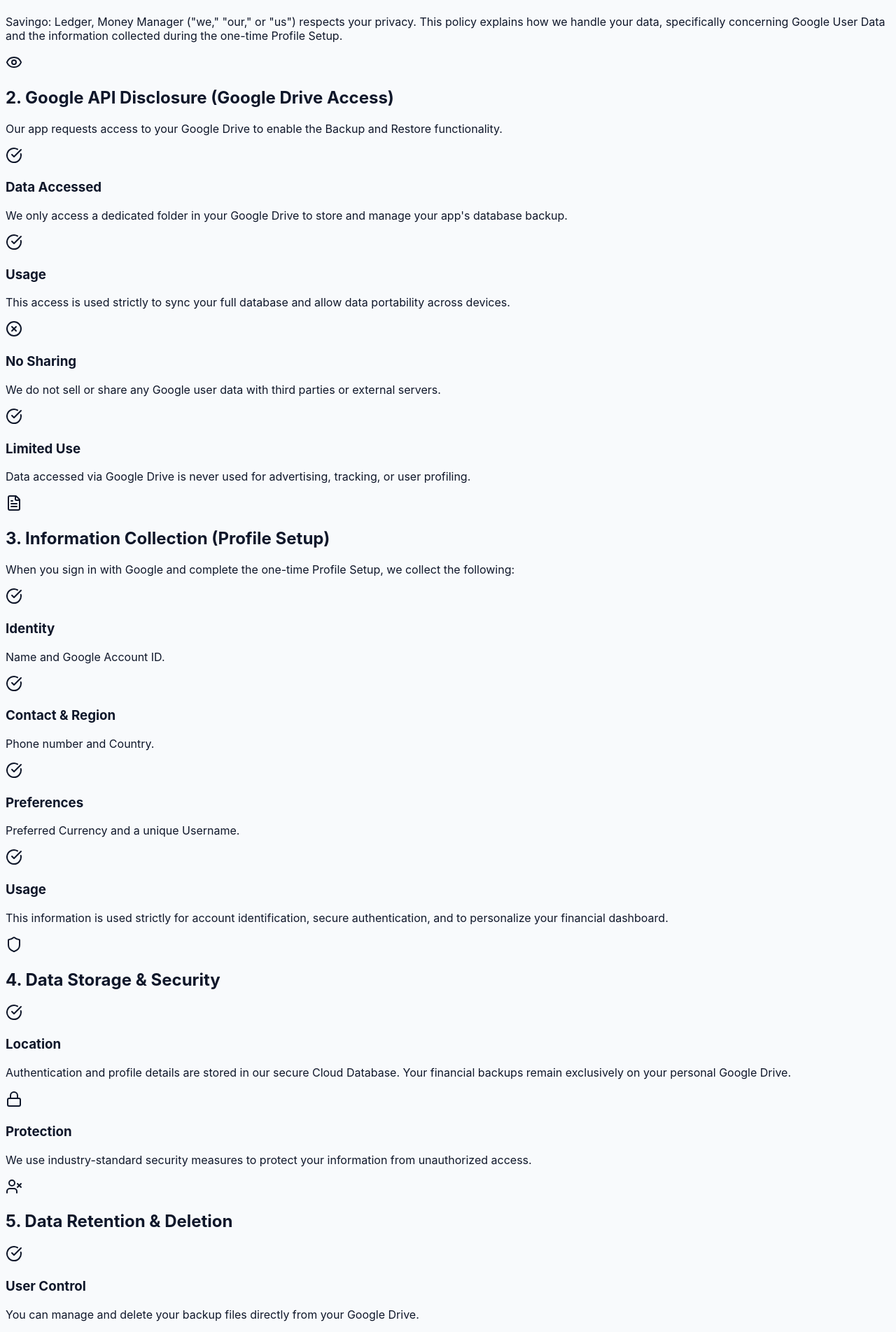
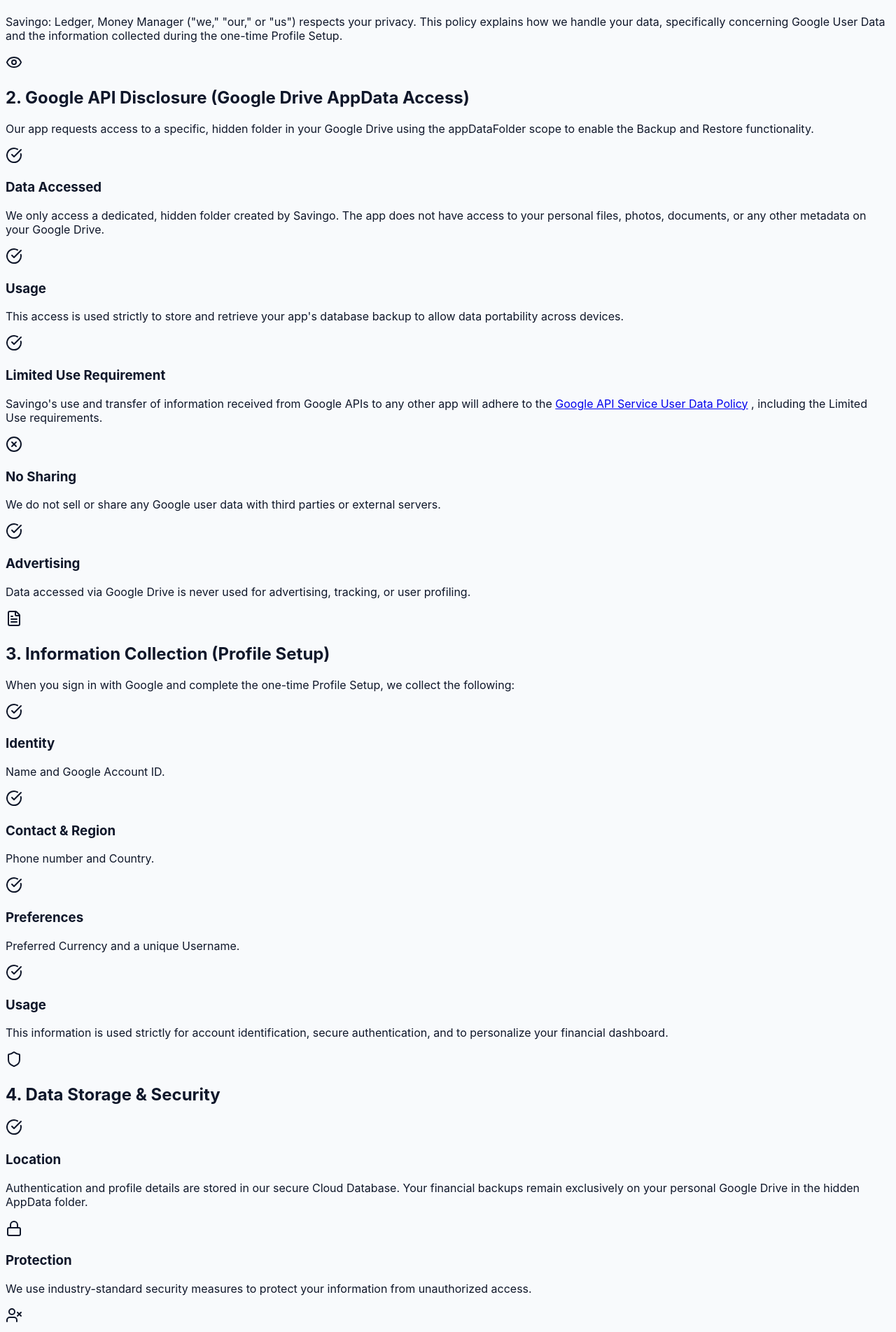
Before and after one commit to jasmeetkaur9346/savingo-frontend, a React (Create React App) app: page /privacy-policy in a window 1280 px wide. Shown: the part 1340-3244 px from the top of the page at 70% size. Built offline with nearby package versions, Linux system fonts and the light colour scheme; the HTML template or start-up script is replaced by a standard one.

Commit message:
privacy policy update according to scope remove

```diff
--- a/src/pages/PrivacyPolicy.js
+++ b/src/pages/PrivacyPolicy.js
@@ -43,9 +43,9 @@
           <div className="flex items-start space-x-3 mb-4">
             <Eye className="w-6 h-6 text-indigo-600 mt-1 flex-shrink-0" />
             <div className="flex-1">
-              <h2 className="text-2xl font-bold text-gray-900 mb-4">2. Google API Disclosure (Google Drive Access)</h2>
+              <h2 className="text-2xl font-bold text-gray-900 mb-4">2. Google API Disclosure (Google Drive AppData Access)</h2>
               <p className="text-gray-700 leading-relaxed mb-6">
-                Our app requests access to your Google Drive to enable the Backup and Restore functionality.
+                Our app requests access to a specific, hidden folder in your Google Drive using the appDataFolder scope to enable the Backup and Restore functionality.
               </p>
 
               <div className="space-y-4">
@@ -54,7 +54,7 @@
                     <CheckCircle className="w-5 h-5 text-green-600" />
                     <h3 className="font-semibold text-gray-900">Data Accessed</h3>
                   </div>
-                  <p className="text-gray-700">We only access a dedicated folder in your Google Drive to store and manage your app's database backup.</p>
+                  <p className="text-gray-700">We only access a dedicated, hidden folder created by Savingo. The app does not have access to your personal files, photos, documents, or any other metadata on your Google Drive.</p>
                 </div>
 
                 <div className="border-l-4 border-blue-500 bg-blue-50 p-5 rounded-r-lg">
@@ -62,7 +62,15 @@
                     <CheckCircle className="w-5 h-5 text-blue-600" />
                     <h3 className="font-semibold text-gray-900">Usage</h3>
                   </div>
-                  <p className="text-gray-700">This access is used strictly to sync your full database and allow data portability across devices.</p>
+                  <p className="text-gray-700">This access is used strictly to store and retrieve your app's database backup to allow data portability across devices.</p>
+                </div>
+
+                 <div className="border-l-4 border-purple-500 bg-purple-50 p-5 rounded-r-lg">
+                  <div className="flex items-center space-x-2 mb-3">
+                    <CheckCircle className="w-5 h-5 text-purple-600" />
+                    <h3 className="font-semibold text-gray-900">Limited Use Requirement</h3>
+                  </div>
+                  <p className="text-gray-700">Savingo's use and transfer of information received from Google APIs to any other app will adhere to the <a href="https://developers.google.com/terms/api-services-user-data-policy" className="text-purple-600 hover:text-purple-700 font-semibold">Google API Service User Data Policy</a> , including the Limited Use requirements.</p>
                 </div>
 
                 <div className="border-l-4 border-red-500 bg-red-50 p-5 rounded-r-lg">
@@ -73,13 +81,14 @@
                   <p className="text-gray-700">We do not sell or share any Google user data with third parties or external servers.</p>
                 </div>
 
-                <div className="border-l-4 border-purple-500 bg-purple-50 p-5 rounded-r-lg">
+                 <div className="border-l-4 border-pink-500 bg-pink-50 p-5 rounded-r-lg">
                   <div className="flex items-center space-x-2 mb-3">
-                    <CheckCircle className="w-5 h-5 text-purple-600" />
-                    <h3 className="font-semibold text-gray-900">Limited Use</h3>
+                    <CheckCircle className="w-5 h-5 text-pink-600" />
+                    <h3 className="font-semibold text-gray-900">Advertising</h3>
                   </div>
                   <p className="text-gray-700">Data accessed via Google Drive is never used for advertising, tracking, or user profiling.</p>
                 </div>
+
               </div>
             </div>
           </div>
@@ -145,7 +154,7 @@
                     <CheckCircle className="w-5 h-5 text-yellow-600" />
                     <h3 className="font-semibold text-gray-900">Location</h3>
                   </div>
-                  <p className="text-gray-700">Authentication and profile details are stored in our secure Cloud Database. Your financial backups remain exclusively on your personal Google Drive.</p>
+                  <p className="text-gray-700">Authentication and profile details are stored in our secure Cloud Database. Your financial backups remain exclusively on your personal Google Drive in the hidden AppData folder.</p>
                 </div>
 
                 <div className="border-l-4 border-teal-500 bg-teal-50 p-5 rounded-r-lg">
@@ -173,7 +182,7 @@
                     <CheckCircle className="w-5 h-5 text-cyan-600" />
                     <h3 className="font-semibold text-gray-900">User Control</h3>
                   </div>
-                  <p className="text-gray-700">You can manage and delete your backup files directly from your Google Drive.</p>
+                  <p className="text-gray-700">Users have the right to manage or delete their data within the application.</p>
                 </div>
 
                 <div className="border-l-4 border-red-500 bg-red-50 p-5 rounded-r-lg">
```
